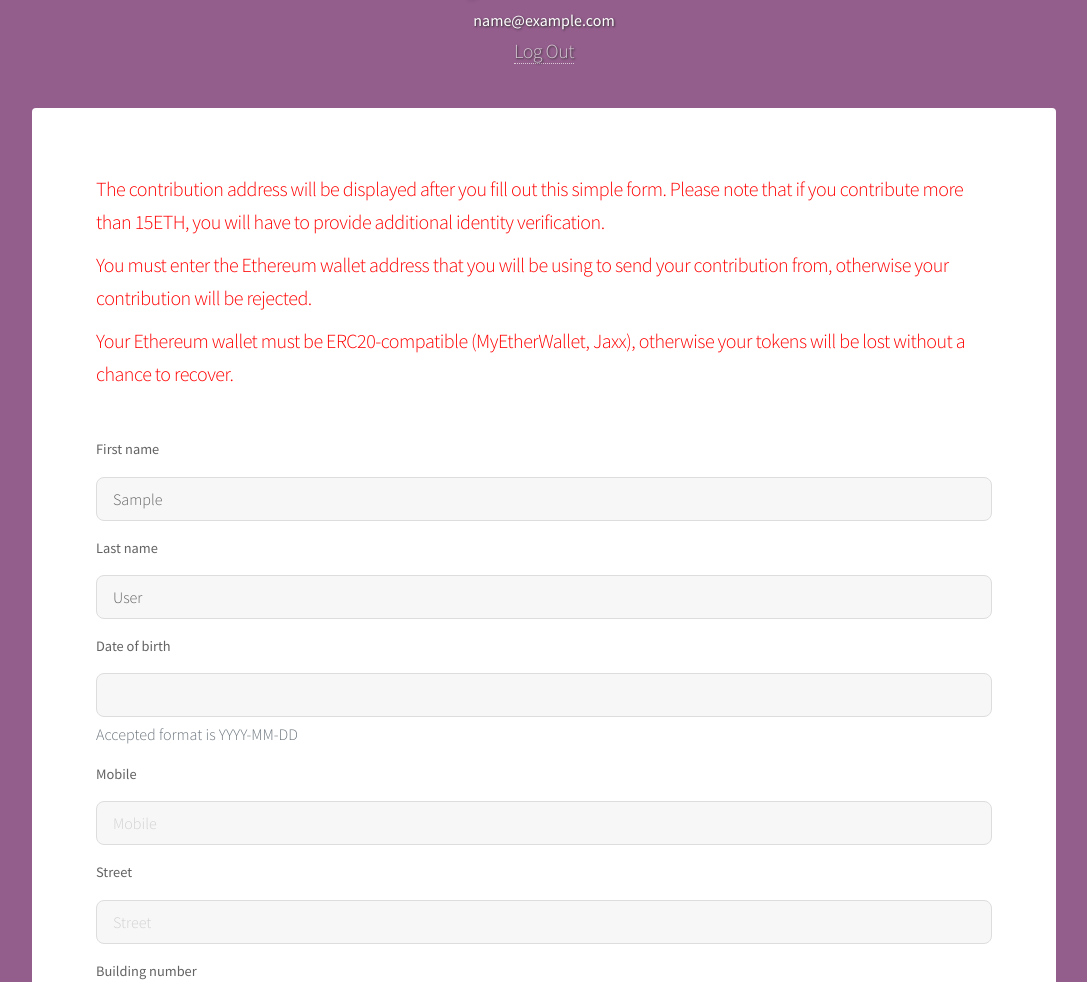
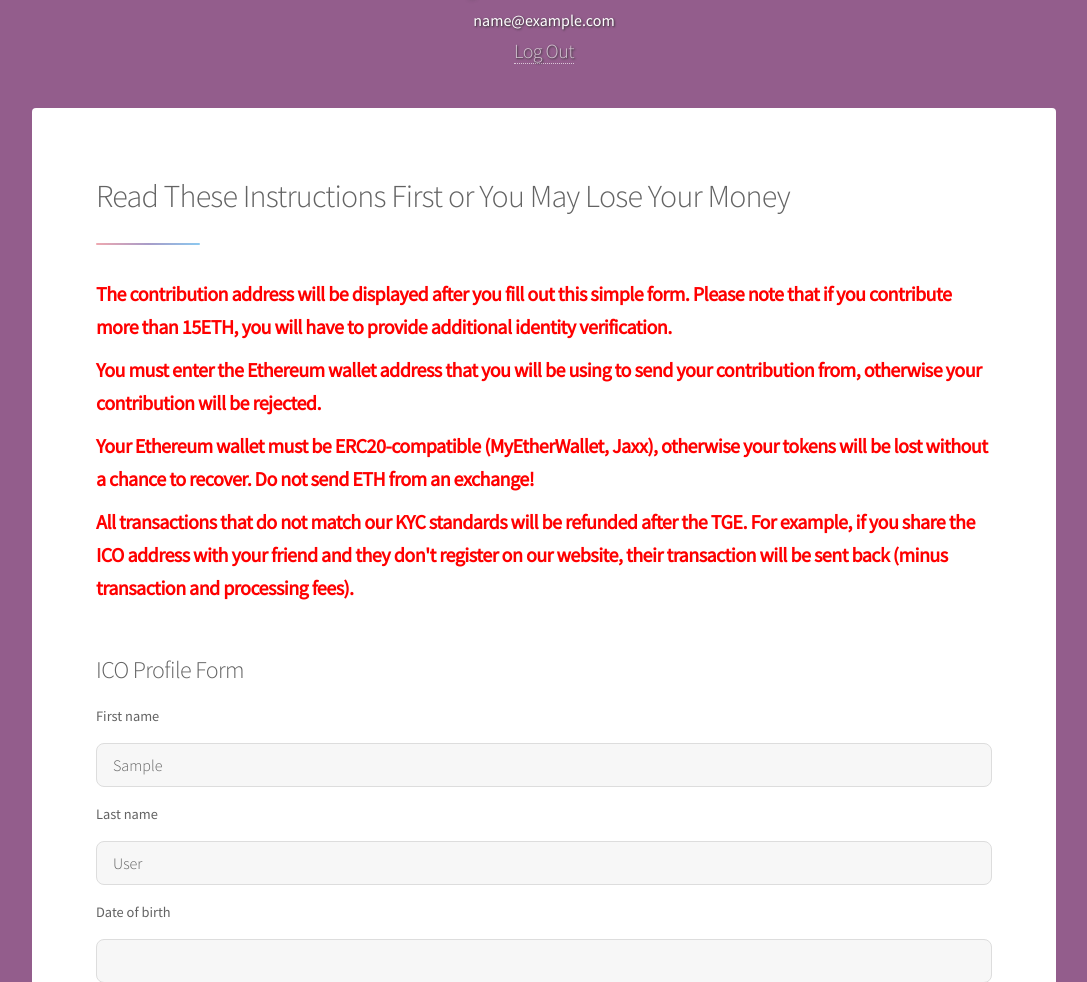
Before and after one commit to windingtree/wt-accounts, a Django app: page /ico/profile/ in a window 1280 px wide. Shown: the part 190-1172 px from the top of the page, without its empty margins (96-1183 px from the left). Run offline with Django 3.2, Linux system fonts and the light colour scheme; the visitor is signed in with stand-in values (Sample User, id 1); some libraries are stand-ins or nearby versions.

Commit message:
Some scary words

```diff
--- a/accounts/templates/accounts/profile.html
+++ b/accounts/templates/accounts/profile.html
@@ -14,11 +14,14 @@
 {% block content %}
 <div id="main">
   <section class="main">
-    <header class="major" style="color: red;">
+    <header class="major" style="color: red; font-weight: bold;">
+      <h2>Read These Instructions First or You May Lose Your Money</h2>
       <p style="margin-bottom: 10px;">The contribution address will be displayed after you fill out this simple form. Please note that if you contribute more than 15ETH, you will have to provide additional identity verification.</p>
       <p style="margin-bottom: 10px;">You must enter the Ethereum wallet address that you will be using to send your contribution from, otherwise your contribution will be rejected.</p>
-      <p style="margin-bottom: 10px;">Your Ethereum wallet must be ERC20-compatible (MyEtherWallet, Jaxx), otherwise your tokens will be lost without a chance to recover.</p>
+      <p style="margin-bottom: 10px;">Your Ethereum wallet must be ERC20-compatible (MyEtherWallet, Jaxx), otherwise your tokens will be lost without a chance to recover. Do not send ETH from an exchange!</p>
+      <p style="margin-bottom: 10px;">All transactions that do not match our KYC standards will be refunded after the TGE. For example, if you share the ICO address with your friend and they don't register on our website, their transaction will be sent back (minus transaction and processing fees).</p>
     </header>
+    <h2>ICO Profile Form</h2>
     <form action="." method="post" class="form">
       {% csrf_token %}
       {% bootstrap_form form %}
```
